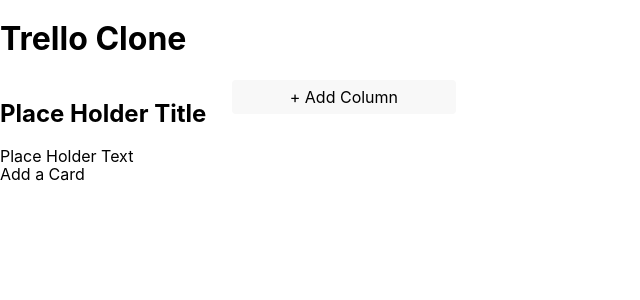
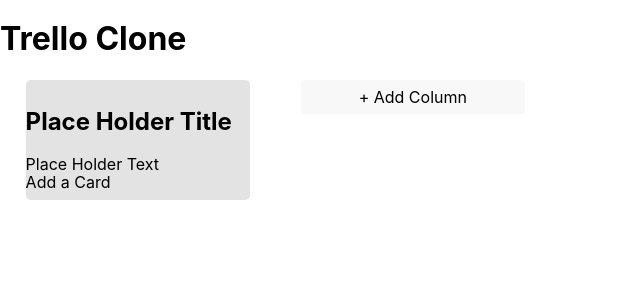
Before and after one commit to jambis/trello-clone, a React (Create React App) app: page / in a window 1280 px wide. Shown: the top 300 px of the page, without its empty margins (0-640 px from the left). Built offline with nearby package versions, Linux system fonts and the light colour scheme.

Commit message:
Improved styling a little bit

```diff
--- a/src/components/Column.tsx
+++ b/src/components/Column.tsx
@@ -1,5 +1,6 @@
 import React from "react";
 import { useSelector, useDispatch } from "react-redux";
+import styled from "styled-components";
 
 import ColumnItem from "./ColumnItem";
 import AddItem from "./AddItem";
@@ -7,6 +8,14 @@
 import { switchColumns } from "../store/ColumnsData/actions";
 import { ColumnsState } from "../store/ColumnsData/types";
 import { ItemsState } from "../store/ItemsData/types";
+
+const ColumnDiv = styled.div`
+  margin: 0 2%;
+  width: 14em;
+  background: rgba(200, 200, 200, 0.5);
+  padding: 0.5em 0;
+  border-radius: 0.3em;
+`;
 
 interface IProps {
   data: ColumnsState;
@@ -39,7 +48,7 @@
   };
 
   return (
-    <div
+    <ColumnDiv
       draggable
       onDragOver={(e) => handleDragOver(e)}
       onDrop={(e) => handleOnDrop(e)}
@@ -56,7 +65,7 @@
           }
         })}
       <AddItem column={data.id} />
-    </div>
+    </ColumnDiv>
   );
 };
 
```
